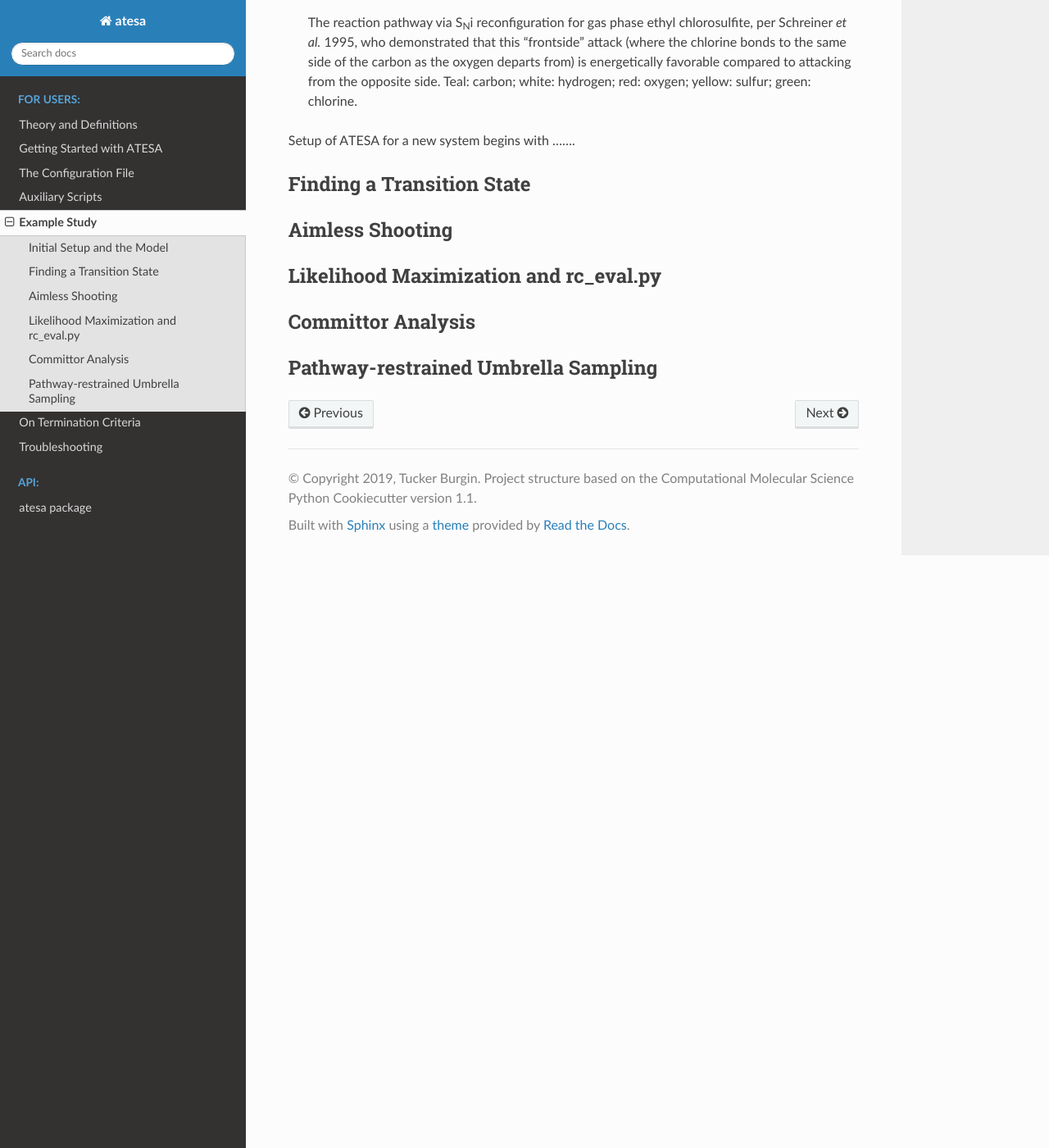
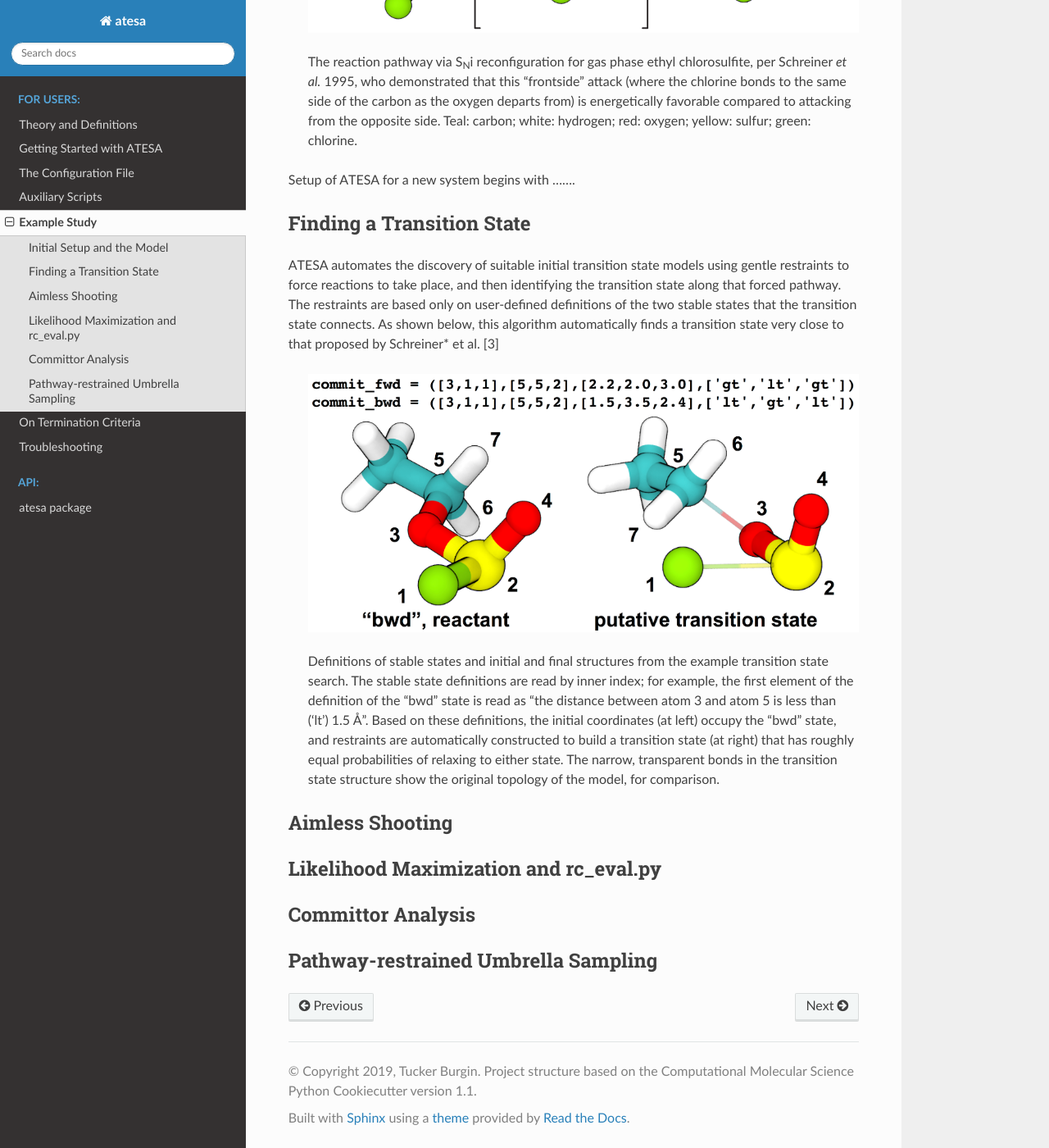
Before and after one commit to team-mayes/atesa, a Sphinx documentation site: the page built from docs/example_study.rst, in a window 1280 px wide and 1400 px high, scrolled down 833 px. Shown: the whole window at 82% size. Built offline with Sphinx 7.4.7 and the Read the Docs theme 2.0.0, drawn with Linux system fonts in a browser that asks for light colours; pages that are not in the unit, such as notebooks, are missing from menus; the version number could not be read and is left out; some of the changed text lies outside the part shown.

Commit message:
Fixes issue in utilities.interpret_cv when reading a pytraj difference of distances term; also updates part of documentation example study page

```diff
--- a/docs/example_study.rst
+++ b/docs/example_study.rst
@@ -12,7 +12,7 @@ Initial Setup and the Model
 
 We assume here that ATESA has already been installed on your system. If that is not the case, you should instead start at the :ref:`Installation` page.
 
-The model we will be working with here is the gas-phase decomposition of ethyl chlorosulfite into chloroethane and sulfur dioxide. The mechanism via S\ :sub:`N`\ i reconfiguration has been studied by `Schreiner *et al.* 1995 <https://pubs.acs.org/doi/pdf/10.1021/jo00086a041>`_.
+The model we will be working with here is the gas-phase decomposition of ethyl chlorosulfite into chloroethane and sulfur dioxide. The mechanism via S\ :sub:`N`\ i reconfiguration has been studied by `Schreiner et al. 1995 <https://pubs.acs.org/doi/pdf/10.1021/jo00086a041>`_. We chose this reaction because the small number of atoms involved facilitate quick simulations and easy visualizations, but ATESA has also been successfully applied for much larger systems, such as enzyme reaction modeling.
 
 	.. figure:: _images/reaction_pathway.png
 
@@ -22,6 +22,12 @@ Setup of ATESA for a new system begins with .......
 
 Finding a Transition State
 --------------------------
+
+ATESA automates the discovery of suitable initial transition state models using gentle restraints to force reactions to take place, and then identifying the transition state along that forced pathway. The restraints are based only on user-defined definitions of the two stable states that the transition state connects. As shown below, this algorithm automatically finds a transition state very close to that proposed by Schreiner* et al. [3]
+
+	.. figure:: _images/find_ts.png
+
+	Definitions of stable states and initial and final structures from the example transition state search. The stable state definitions are read by inner index; for example, the first element of the definition of the “bwd” state is read as “the distance between atom 3 and atom 5 is less than (‘lt’) 1.5 Å”. Based on these definitions, the initial coordinates (at left) occupy the “bwd” state, and restraints are automatically constructed to build a transition state (at right) that has roughly equal probabilities of relaxing to either state. The narrow, transparent bonds in the transition state structure show the original topology of the model, for comparison.
 
 Aimless Shooting
 ----------------
```
Also changed, not shown: docs/_images/find_ts.png (added), 1 other file.
